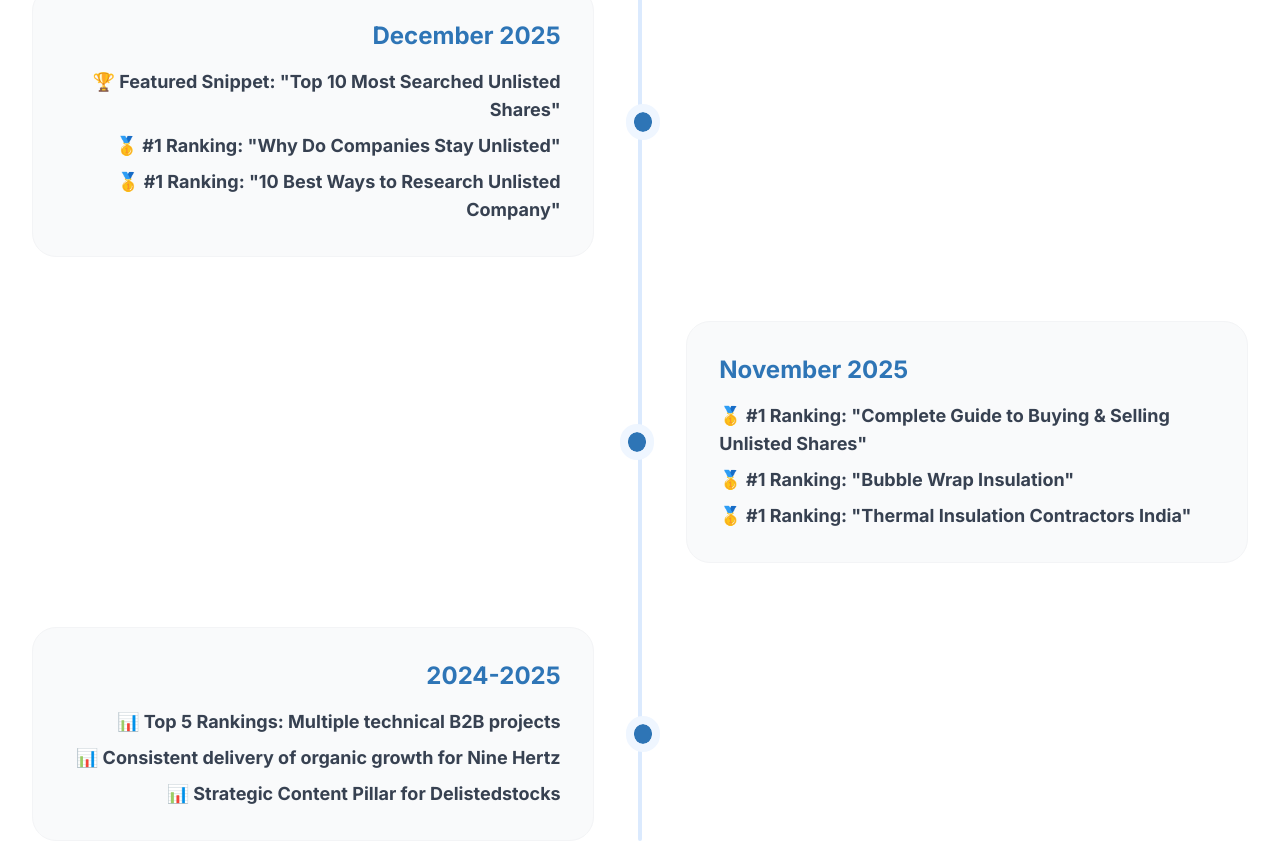
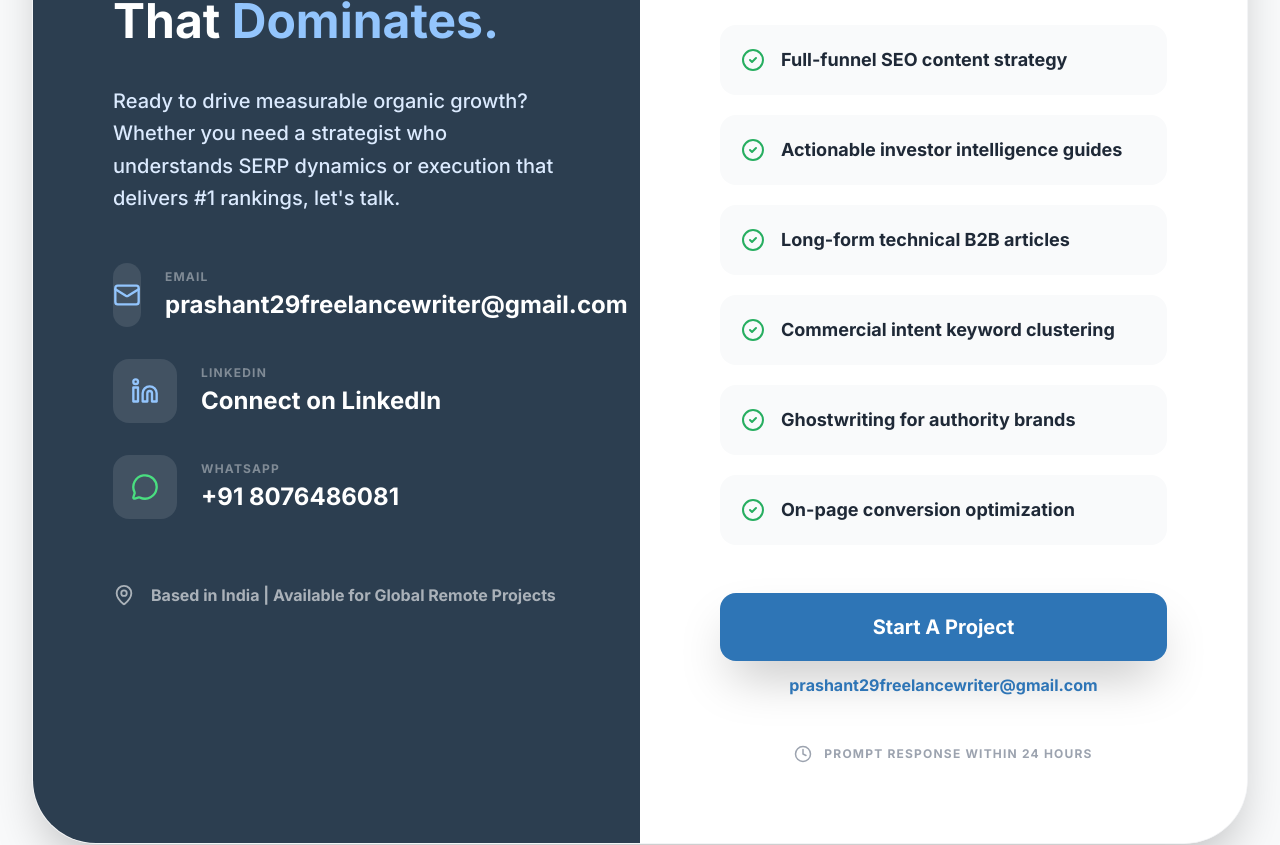
Before and after one commit to prashant297sharma/Portfolio-for-Prashant-Sharma, a React (Vite) app: page / in a window 1280 px wide. Shown: the part 7040-7885 px from the top of the page. Built offline with nearby package versions, Linux system fonts and the light colour scheme.

Commit message:
feat: Add lifestyle/fashion niche and update timeline section
Introduces a new industry/niche for 'Lifestyle and Fashion' and removes the 'Success Timeline' section from the App.tsx file.

```diff
--- a/App.tsx
+++ b/App.tsx
@@ -328,57 +328,6 @@
         </div>
       </section>
 
-      {/* Results Timeline */}
-      <section className="py-24 bg-white overflow-hidden">
-        <div className="max-w-7xl mx-auto px-4 sm:px-6 lg:px-8">
-           <h2 className="text-4xl font-extrabold mb-20 text-center">Success Timeline</h2>
-           <div className="relative">
-              <div className="absolute left-1/2 -translate-x-1/2 h-full w-1 bg-blue-100 hidden md:block rounded-full"></div>
-
-              <div className="space-y-16 relative">
-                 <div className="flex flex-col md:flex-row items-center gap-10 group">
-                    <div className="md:w-1/2 md:text-right bg-gray-50 p-8 rounded-3xl border border-gray-100 hover:bg-white hover:shadow-lg transition-all">
-                       <h3 className="text-2xl font-extrabold text-[#2E75B6] mb-4">December 2025</h3>
-                       <ul className="space-y-2 text-gray-700 font-bold text-lg">
-                         <li>🏆 Featured Snippet: "Top 10 Most Searched Unlisted Shares"</li>
-                         <li>🥇 #1 Ranking: "Why Do Companies Stay Unlisted"</li>
-                         <li>🥇 #1 Ranking: "10 Best Ways to Research Unlisted Company"</li>
-                       </ul>
-                    </div>
-                    <div className="w-5 h-5 rounded-full bg-[#2E75B6] relative z-10 outline outline-8 outline-blue-50 group-hover:scale-150 transition-all duration-500"></div>
-                    <div className="md:w-1/2 hidden md:block"></div>
-                 </div>
-
-                 <div className="flex flex-col md:flex-row-reverse items-center gap-10 group">
-                    <div className="md:w-1/2 bg-gray-50 p-8 rounded-3xl border border-gray-100 hover:bg-white hover:shadow-lg transition-all">
-                       <h3 className="text-2xl font-extrabold text-[#2E75B6] mb-4">November 2025</h3>
-                       <ul className="space-y-2 text-gray-700 font-bold text-lg">
-                         <li>🥇 #1 Ranking: "Complete Guide to Buying & Selling Unlisted Shares"</li>
-                         <li>🥇 #1 Ranking: "Bubble Wrap Insulation"</li>
-                         <li>🥇 #1 Ranking: "Thermal Insulation Contractors India"</li>
-                       </ul>
-                    </div>
-                    <div className="w-5 h-5 rounded-full bg-[#2E75B6] relative z-10 outline outline-8 outline-blue-50 group-hover:scale-150 transition-all duration-500"></div>
-                    <div className="md:w-1/2 hidden md:block"></div>
-                 </div>
-
-                 <div className="flex flex-col md:flex-row items-center gap-10 group">
-                    <div className="md:w-1/2 md:text-right bg-gray-50 p-8 rounded-3xl border border-gray-100 hover:bg-white hover:shadow-lg transition-all">
-                       <h3 className="text-2xl font-extrabold text-[#2E75B6] mb-4">2024-2025</h3>
-                       <ul className="space-y-2 text-gray-700 font-bold text-lg">
-                         <li>📊 Top 5 Rankings: Multiple technical B2B projects</li>
-                         <li>📊 Consistent delivery of organic growth for Nine Hertz</li>
-                         <li>📊 Strategic Content Pillar for Delistedstocks</li>
-                       </ul>
-                    </div>
-                    <div className="w-5 h-5 rounded-full bg-[#2E75B6] relative z-10 outline outline-8 outline-blue-50 group-hover:scale-150 transition-all duration-500"></div>
-                    <div className="md:w-1/2 hidden md:block"></div>
-                 </div>
-              </div>
-           </div>
-        </div>
-      </section>
-
       {/* Contact Section */}
       <section id="contact" className="py-24 bg-gray-50 border-t border-gray-100">
         <div className="max-w-7xl mx-auto px-4 sm:px-6 lg:px-8">
@@ -444,19 +393,20 @@
                </div>
 
                <div className="flex flex-col gap-5">
+                  <div className="text-center">
                     <a
                       href={`mailto:${EMAIL}?subject=Project Inquiry from Portfolio`}
-                    className="w-full py-5 bg-[#2E75B6] text-white rounded-2xl font-extrabold text-xl hover:bg-[#25639b] transition-all text-center shadow-2xl hover:-translate-y-1"
+                      className="w-full block py-5 bg-[#2E75B6] text-white rounded-2xl font-extrabold text-xl hover:bg-[#25639b] transition-all text-center shadow-2xl hover:-translate-y-1 mb-3"
                     >
                       Start A Project
                     </a>
                     <a
-                    href={RESUME_LINK}
-                    target="_blank"
-                    className="w-full py-5 bg-gray-50 text-gray-700 rounded-2xl font-extrabold text-xl hover:bg-gray-100 transition-all text-center border-2 border-gray-200"
+                      href={`mailto:${EMAIL}?subject=Project Inquiry from Portfolio`}
+                      className="text-[#2E75B6] font-bold text-base hover:underline decoration-2 underline-offset-4"
                     >
-                    Review Experience
+                      {EMAIL}
                     </a>
+                  </div>
                </div>
 
                <div className="mt-12 flex items-center justify-center space-x-3 text-gray-400 font-extrabold uppercase text-xs tracking-widest">
--- a/constants.tsx
+++ b/constants.tsx
@@ -123,6 +123,7 @@
     skills: [
       'Construction & Real Estate',
       'Healthcare & Wellness',
+      'Lifestyle and Fashion',
       'SaaS & Technology',
       'B2B Services',
       'Finance & Investing'
```
Lines whose indentation alone changed are shown as unchanged.
